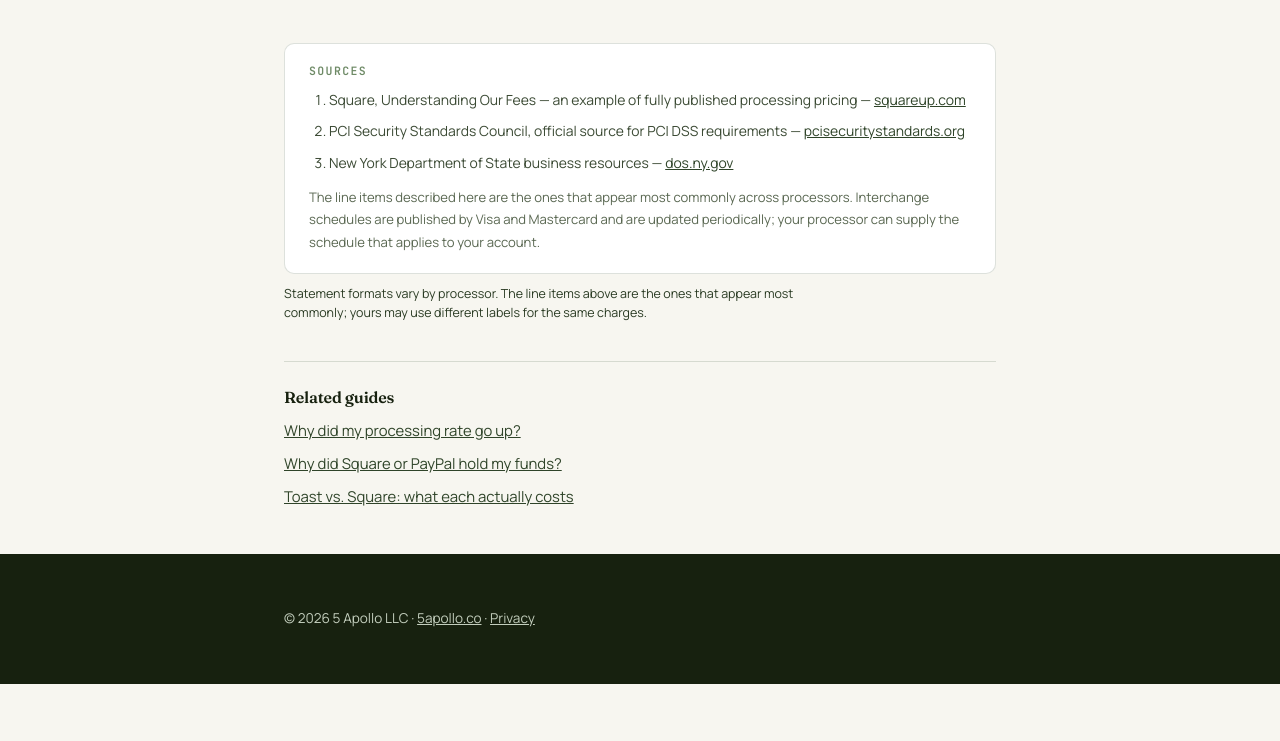
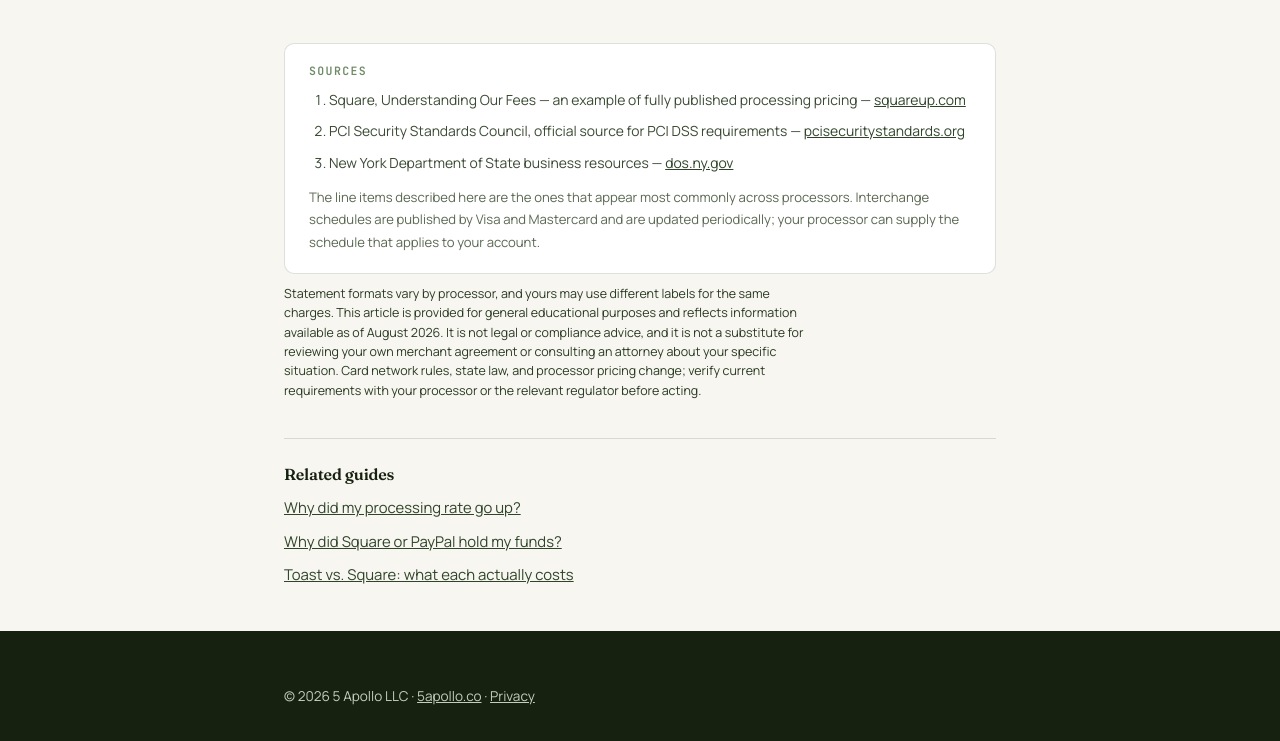
Before and after one commit to 5apollo/5apollopayments, a plain HTML site: page articles/how-to-read-your-merchant-statement.html in a window 1280 px wide. Shown: the part 3225-3966 px from the top of the page. Before the commit the page ends 3909 px from the top, so only its background shows below. Drawn offline with Linux system fonts and the light colour scheme.

Commit message:
Update how-to-read-your-merchant-statement.html

```diff
--- a/articles/how-to-read-your-merchant-statement.html
+++ b/articles/how-to-read-your-merchant-statement.html
@@ -131,7 +131,7 @@ footer.site a{color:#C3CEBD}
 
 <div class="cta-band"><h3>Have us mark up your statement</h3><p>Send one month, all pages. We will identify every line above on your actual statement and calculate your real effective rate, free.</p><a href="../index.html#get-started">Get a free statement analysis</a></div>
 <div class="sources"><h3>Sources</h3><ol><li>Square, Understanding Our Fees &mdash; an example of fully published processing pricing &mdash; <a href="https://squareup.com/us/en/payments/our-fees" target="_blank" rel="noopener">squareup.com</a></li><li>PCI Security Standards Council, official source for PCI DSS requirements &mdash; <a href="https://www.pcisecuritystandards.org/" target="_blank" rel="noopener">pcisecuritystandards.org</a></li><li>New York Department of State business resources &mdash; <a href="https://dos.ny.gov/business-resources" target="_blank" rel="noopener">dos.ny.gov</a></li></ol><p style="font-size:.82rem;color:#5A6852;margin:12px 0 0">The line items described here are the ones that appear most commonly across processors. Interchange schedules are published by Visa and Mastercard and are updated periodically; your processor can supply the schedule that applies to your account.</p></div>
-<p class="disclaimer">Statement formats vary by processor. The line items above are the ones that appear most commonly; yours may use different labels for the same charges.</p>
+<p class="disclaimer">Statement formats vary by processor, and yours may use different labels for the same charges. This article is provided for general educational purposes and reflects information available as of August 2026. It is not legal or compliance advice, and it is not a substitute for reviewing your own merchant agreement or consulting an attorney about your specific situation. Card network rules, state law, and processor pricing change; verify current requirements with your processor or the relevant regulator before acting.</p>
     </div>
   </article>
   <div class="related">
```
